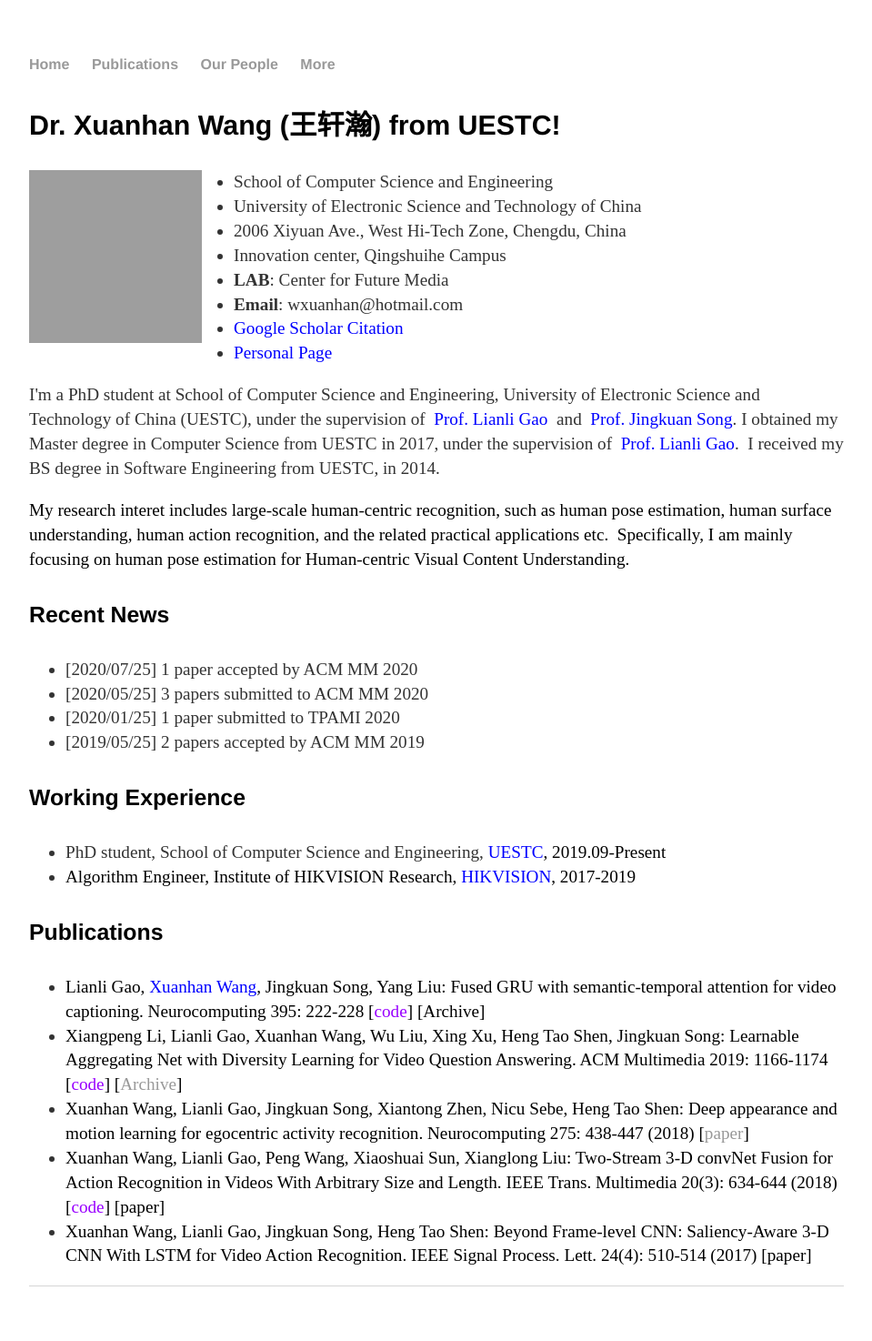
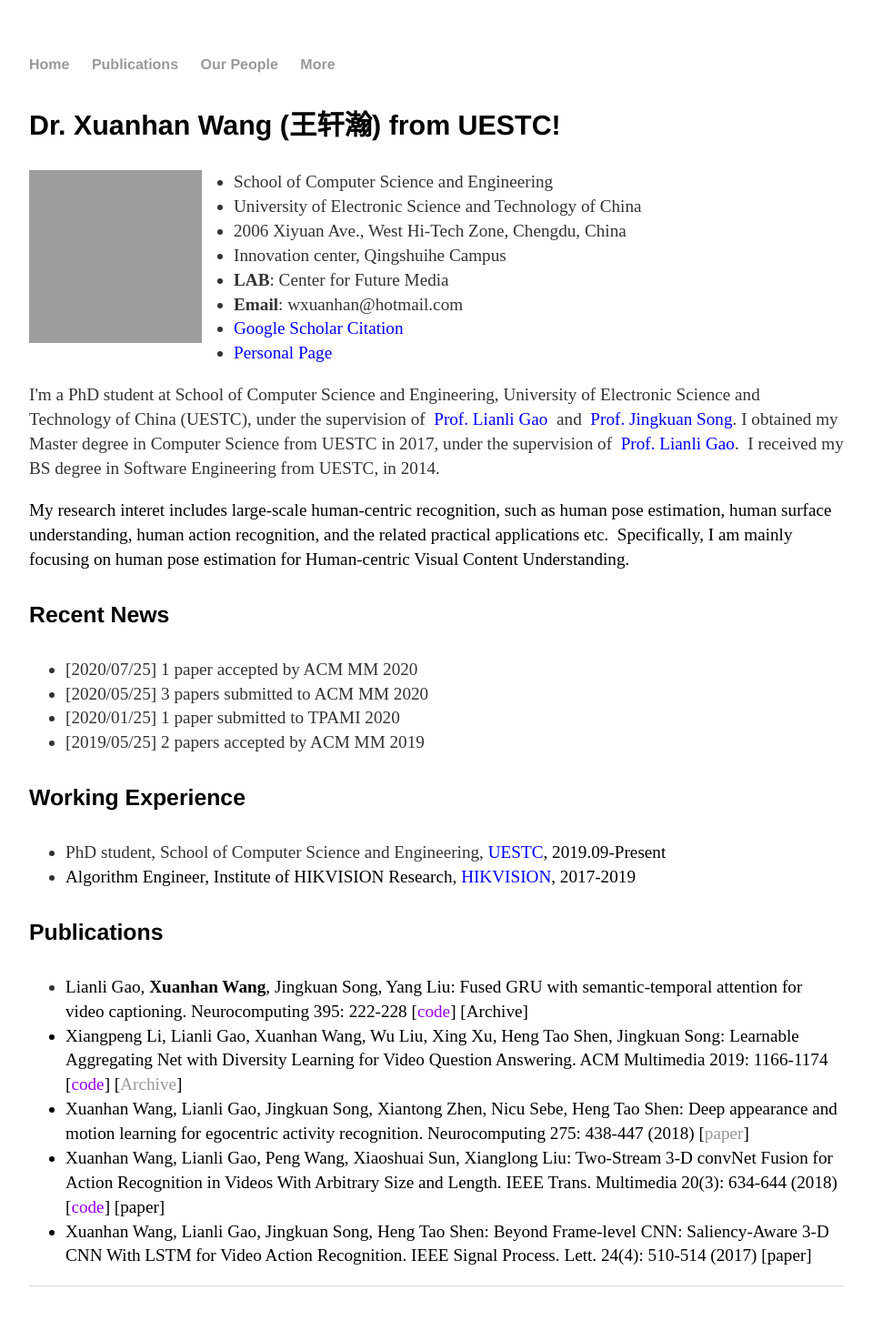
Before and after one commit to cfm-wxh/xuanhanwang.github.io, a Jekyll site: the page built from index.html, in a window 1280 px wide. Shown: the whole page at 91% size, without its empty margins (160-1119 px from the left). Built offline with Jekyll 4.4.1, drawn with Linux system fonts in a browser that asks for light colours; grey boxes are pictures that could not be loaded.

Commit message:
Update index.html

```diff
--- a/index.html
+++ b/index.html
@@ -48,7 +48,7 @@
 
 <h4>Publications</h4>
 	<ul>
-		<li><font ><font color="#000000">Lianli Gao, </font><font color="#0000ff">Xuanhan Wang</font><font color="#000000">, Jingkuan Song, Yang Liu: Fused GRU with semantic-temporal attention for video captioning. Neurocomputing 395: 222-228 [</font><a href="https://github.com/wangxuanhan/stafg-capgen-vid" rel="nofollow"><font color="#9900ff">code</font></a><font color="#000000">] [Archive]</font></font></li>
+		<li><font ><font color="#000000">Lianli Gao, <b><font color="#000000">Xuanhan Wang</b><font color="#000000">, Jingkuan Song, Yang Liu: Fused GRU with semantic-temporal attention for video captioning. Neurocomputing 395: 222-228 [</font><a href="https://github.com/wangxuanhan/stafg-capgen-vid" rel="nofollow"><font color="#9900ff">code</font></a><font color="#000000">] [Archive]</font></font></li>
 		<li><font ><font color="#000000">Xiangpeng Li, Lianli Gao, Xuanhan Wang, Wu Liu, Xing Xu, Heng Tao Shen, Jingkuan Song: Learnable Aggregating Net with Diversity Learning for Video Question Answering. ACM Multimedia 2019: 1166-1174 [</font><a href="https://github.com/hetaoconquer/DRH" rel="nofollow"><font color="#9900ff">code</font></a><font color="#000000">] [<a href="https://arxiv.org/abs/1701.07901" rel="nofollow">Archive</a>]</font></font></li>
 		<li><font ><font color="#000000">Xuanhan Wang, Lianli Gao, Jingkuan Song, Xiantong Zhen, Nicu Sebe, Heng Tao Shen: Deep appearance and motion learning for egocentric activity recognition. Neurocomputing 275: 438-447 (2018) [<a href="http://dl.acm.org/citation.cfm?id=2967242" rel="nofollow">paper</a>]</font></font></li>
 		<li><font ><font color="#000000">Xuanhan Wang, Lianli Gao, Peng Wang, Xiaoshuai Sun, Xianglong Liu: Two-Stream 3-D convNet Fusion for Action Recognition in Videos With Arbitrary Size and Length. IEEE Trans. Multimedia 20(3): 634-644 (2018) [</font><a href="https://github.com/zhaoluffy/hLSTMat" rel="nofollow"><font color="#9900ff">code</font></a><font color="#000000">] [paper]</font></font></li>
```
